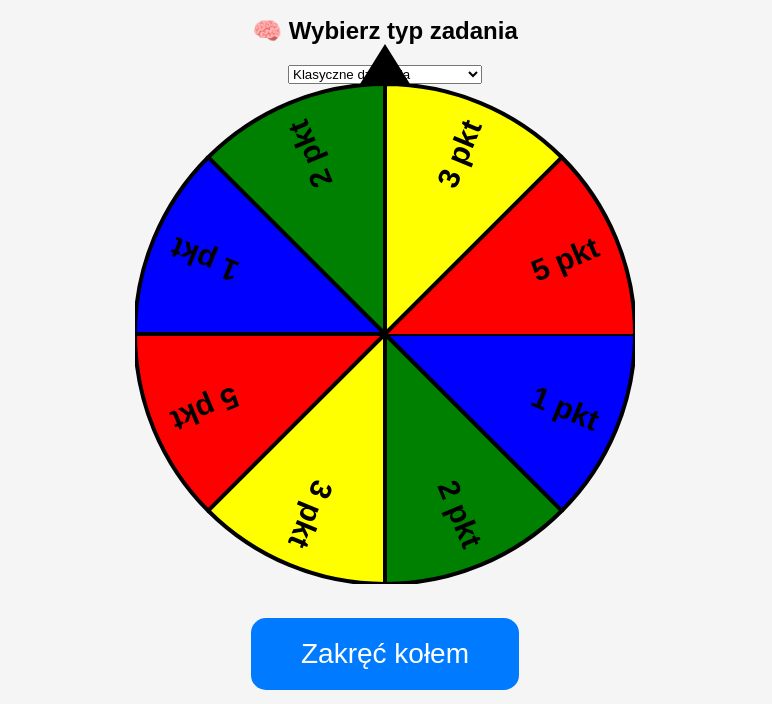
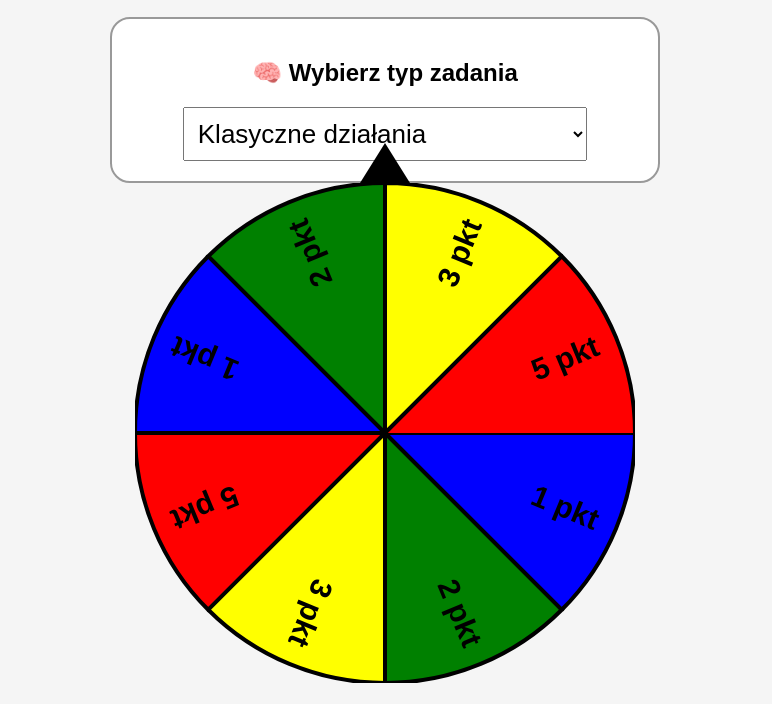
Before and after one commit to centrumedukacjialfa-ctrl/KoloFortuny, a plain HTML site: page index.html in a window 1280 px wide. Shown: the part 91-795 px from the top of the page, without its empty margins (255-1027 px from the left). Drawn offline with Linux system fonts and the light colour scheme.

Commit message:
Update style.css

```diff
--- a/style.css
+++ b/style.css
@@ -9,6 +9,23 @@ h1 {
     margin-bottom: 20px;
 }
 
+/* PANEL WYBORU ZADAŃ */
+#taskTypePanel {
+    background: white;
+    border: 2px solid #999;
+    padding: 20px;
+    width: 40%;
+    margin: auto;
+    border-radius: 20px;
+}
+
+#taskTypePanel select {
+    font-size: 26px;
+    padding: 10px;
+    width: 80%;
+}
+
+/* KOŁO */
 #wheel-container {
     position: relative;
     width: 500px;
@@ -27,31 +44,24 @@ h1 {
     transform: translateX(-50%);
 }
 
-#spinBtn {
-    margin-top: 30px;
+/* PRZYCISKI */
+#spinBtn, #checkBtn {
     padding: 20px 50px;
     font-size: 28px;
-    background: #007bff;
-    border: none;
-    color: white;
+    margin-top: 20px;
     border-radius: 15px;
     cursor: pointer;
+    border: none;
 }
 
+#spinBtn { background: #007bff; color: white; }
+#checkBtn { background: #28a745; color: white; }
+
+/* ODPOWIEDZI */
 #answerSection input {
     font-size: 28px;
     padding: 10px;
-    width: 120px;
-}
-
-#checkBtn {
-    font-size: 26px;
-    padding: 15px 30px;
-    background: #28a745;
-    color: white;
-    border: none;
-    border-radius: 10px;
-    cursor: pointer;
+    width: 150px;
 }
 
 #taskBox {
@@ -66,6 +76,7 @@ h1 {
     font-weight: bold;
 }
 
+/* WYNIKI */
 #scoreBoard {
     margin-top: 35px;
     font-size: 28px;
```
